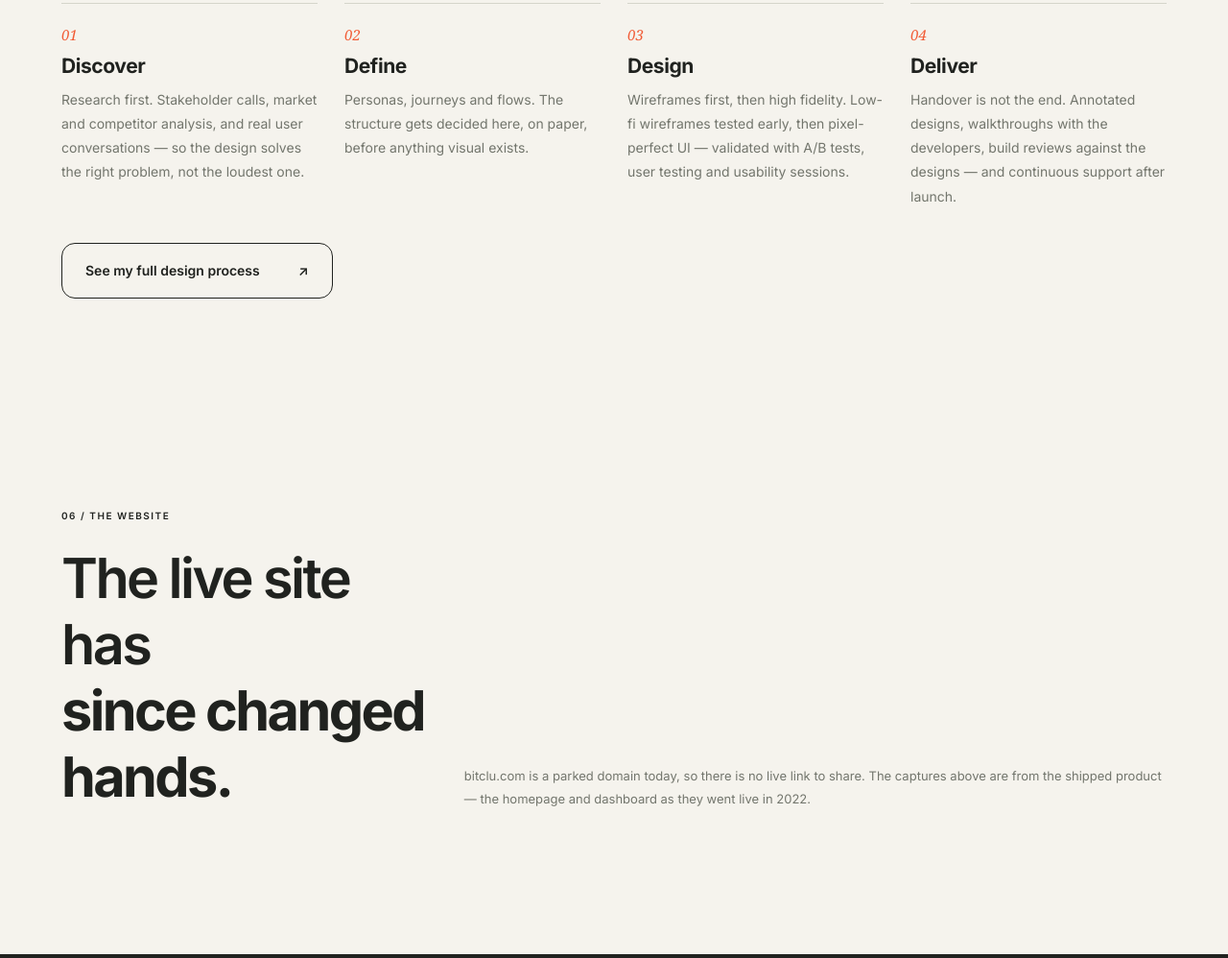
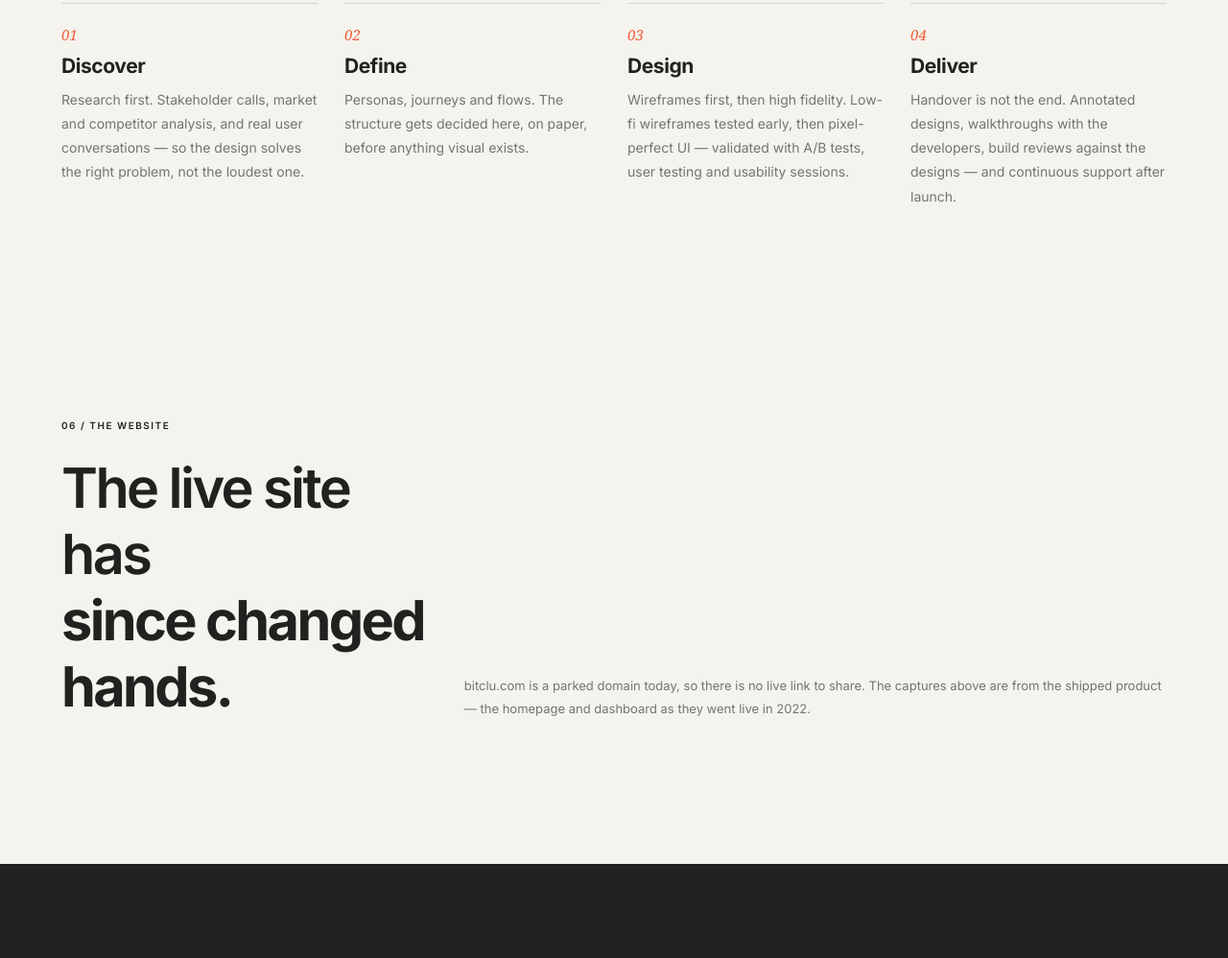
Before and after one commit to vijayxprty/business-portfolio, a plain HTML site: page projects/bitclu/index.html in a window 1280 px wide. Shown: the part 7379-8377 px from the top of the page at 96% size. Drawn offline with Linux system fonts and the light colour scheme.

Commit message:
Remove resume-portfolio process link from 8 case-study pages

```diff
--- a/projects/bitclu/index.html
+++ b/projects/bitclu/index.html
@@ -128,7 +128,6 @@
 <article class="cs-phase"><span class="num">03</span><h3>Design</h3><p>Wireframes first, then high fidelity. Low-fi wireframes tested early, then pixel-perfect UI — validated with A/B tests, user testing and usability sessions.</p></article>
 <article class="cs-phase"><span class="num">04</span><h3>Deliver</h3><p>Handover is not the end. Annotated designs, walkthroughs with the developers, build reviews against the designs — and continuous support after launch.</p></article>
 </div>
-<div style="margin-top:36px"><a class="button cs-ghost" href="https://vijayxprty.github.io/vms/process.html" target="_blank" rel="noopener noreferrer">See my full design process <span>↗</span></a></div>
 </section>
 
 <section class="section">
```
Also changed, not shown: projects/eventry/index.html (+0 -1 lines), projects/familiasin/index.html (+0 -1 lines), projects/midas-metals/index.html (+0 -1 lines), projects/redi-health/index.html (+0 -1 lines), projects/sunday-lawn-care/index.html (+0 -1 lines), projects/vank/index.html (+0 -1 lines), projects/xcash-rewards/index.html (+0 -1 lines).
